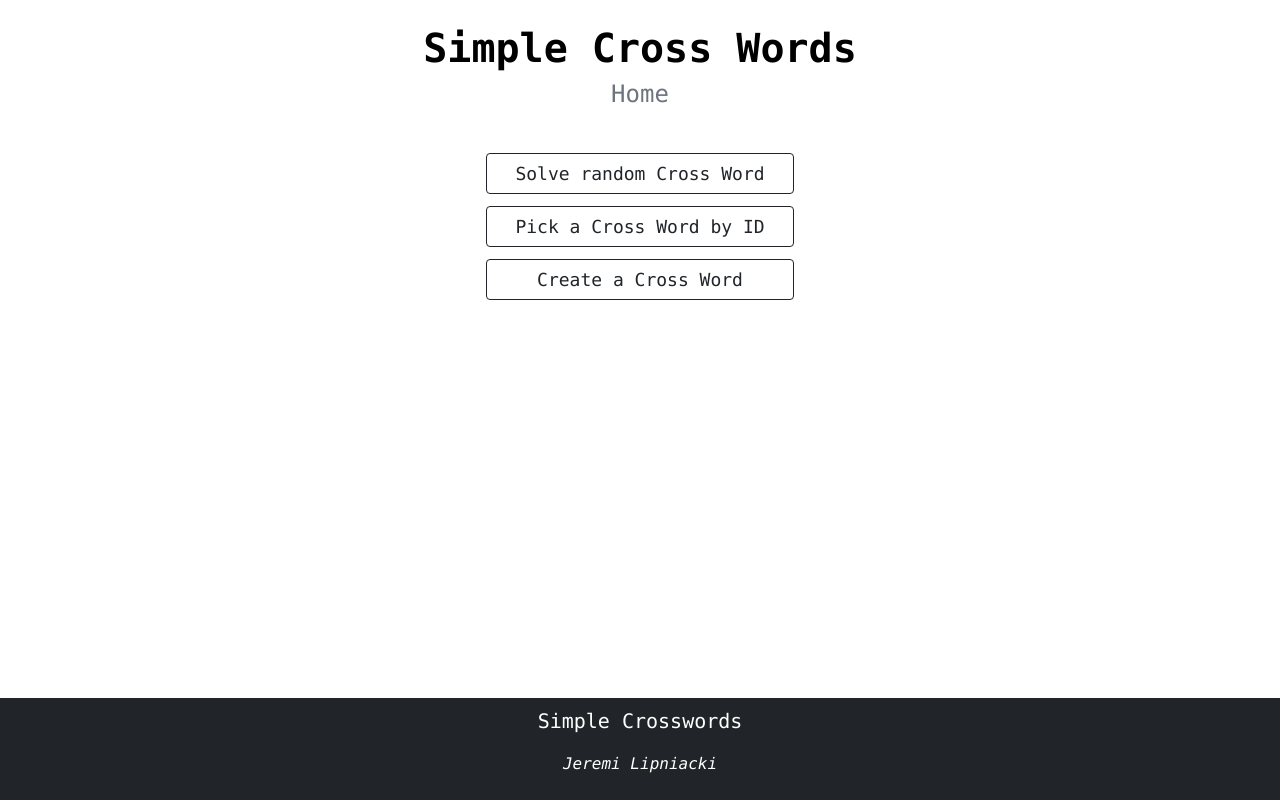
After one commit to JeremiJL/CrossWords, a Flask app: page /home in a window 1280 px wide. The commit adds this page. Run offline with Flask 3, Linux system fonts and the light colour scheme; some libraries are stand-ins or nearby versions.

Commit message:
html inheritance and new controller

```diff
--- a/controllers/controller.py
+++ b/controllers/controller.py
@@ -1,32 +1,54 @@
 from flask import Flask, render_template, request, redirect, url_for
-from repositories import repository
-from gameplay.brain import Brain
 
 app = Flask(__name__)
-brain = None
 
-@app.route('/')
-def get_home():
+
+@app.route('/home', methods=['GET'])
+def home():
     return render_template('home.html')
 
 
-@app.route("/pick", methods = ['POST', 'GET'])
-def get_pick():
+@app.route('/pick', methods=['GET', 'POST'])
+def pick():
     if request.method == 'GET':
         return render_template('pick.html')
     else:
-        puzzleId = request.form['puzzleId']
-        pass
-        # return redirect(url_for('get_game', pId=puzzleId))
+        game_code = request.form.get('game_code')
+        return redirect(url_for('game', code=game_code))
 
 
-# @app.route('/get_game/<pId>')
-# def get_game(pId):
-#     puzzle = service.get_puzzle(pId)
-#     brain = Brain(puzzle)
-#     return render_template('game.html', matrix = brain.logic_matrix)
+@app.route('/random', methods=['GET'])
+def random():
+    return redirect(url_for('game', code=1))
+
+
+@app.route('/game/<code>', methods=['GET', 'POST'])
+def game(code):
+    if request.method == 'GET':
+        return render_template('game.html', game_code=code)
+    else:
+        # handle logic
+        pass
+
+
+@app.route('/create', methods=['GET', 'POST'])
+def create():
+    if request.method == 'GET':
+        return render_template('create.html')
+    else:
+        # handle creation
+        return redirect(url_for('created'))
+
+
+@app.route('/created', methods=['GET'])
+def created():
+    return render_template('created.html')
+
+
+@app.route('/finish', methods=['GET'])
+def finish():
+    return render_template('finish.html')
 
 
 if __name__ == '__main__':
-    service.connect()
     app.run()
--- a/controllers/static/styles.css
+++ b/controllers/static/styles.css
@@ -2,6 +2,30 @@ body {
     font-family: Consolas, serif;
 }
 
+.btn {
+    font-size: large;
+}
+a {
+    color: black;
+    text-decoration: none;
+}
+
+a:hover {
+    color: var(--bs-green)
+}
+
+#signature {
+    font-style: italic;
+}
+
+h2 {
+    font-size: x-large;
+    color: var(--bs-secondary)
+}
+
+h1 {
+    font-weight: bold;
+}
 
 table {
     margin: auto;
--- /dev/null
+++ b/controllers/templates/base.html
@@ -0,0 +1,45 @@
+<!DOCTYPE html>
+<html lang="en">
+<head>
+    <meta charset="UTF-8">
+    <title>Cross Words</title>
+
+    <!-- bootstrap css and js  -->
+    <link href="../static/bootstrap/css/bootstrap.min.css" rel="stylesheet">
+    <script src="../static/bootstrap/js/bootstrap.bundle.js"></script>
+    <!--  custom css  -->
+    <link rel="stylesheet"  href="../static/styles.css">
+
+</head>
+<body class="d-flex flex-column min-vh-100">
+
+
+
+<header>
+    <div class="container-fluid d-flex mt-4 justify-content-center">
+        <a href="{{ url_for('home') }}"><h1>Simple Cross Words</h1></a>
+    </div>
+    <div class="container-fluid d-flex mb-4 justify-content-center">
+        <h2>{% block title %}{% endblock %}</h2>
+    </div>
+</header>
+
+
+<main>
+    {% block main %}{% endblock %}
+</main>
+
+<footer class="footer mt-auto bg-dark text-white py-2">
+    <div class="d-flex justify-content-center"><p class="lead">Simple Crosswords</p></div>
+    <div id="signature" class="d-flex justify-content-center"><p>Jeremi Lipniacki</p></div>
+</footer>
+
+</body>
+
+{#<script>#}
+{#    {%  block scripts %} {%  endblock %}#}
+{#</script>#}
+
+<script src="../static/scripts.js"></script>
+
+</html>
--- a/controllers/templates/home.html
+++ b/controllers/templates/home.html
@@ -1,37 +1,21 @@
-<!DOCTYPE html>
-<html lang="en">
-<head>
-    <meta charset="UTF-8">
-    <title>Cross Words</title>
+{% extends 'base.html' %}
 
-    <!-- bootstrap css and js  -->
-    <link href="../static/bootstrap/css/bootstrap.min.css" rel="stylesheet">
-    <script src="../static/bootstrap/js/bootstrap.bundle.js"></script>
-    <!--  custom css  -->
-    <link rel="stylesheet"  href="../static/styles.css">
+{%  block title %}Home{% endblock %}
 
-</head>
-<body>
-
-<div class="container-fluid d-flex mt-4 mb-5 justify-content-center">
-    <h1>Simple Cross Words</h1>
-</div>
-
-<div id="navigation" class="container-fluid mt-5 align-items-center">
+{% block main %}
+    <div id="navigation" class="container-fluid  my-2 align-items-center">
 
         <div class="container-fluid d-flex  my-1 justify-content-center">
-{#        <a href="{{ url_for('get_game') }}" class="btn btn-outline-dark my-1 w-25">Solve random Cross Word</a>#}
+            <a href="{{ url_for('random') }}" class="btn btn-outline-dark my-1 w-25">Solve random Cross Word</a>
         </div>
 
         <div class="container-fluid d-flex my-1 justify-content-center">
-        <a href="" class="btn btn-outline-dark my-1 w-25">Pick a Cross Word by ID</a>
+            <a href="{{ url_for('pick') }}" class="btn btn-outline-dark my-1 w-25">Pick a Cross Word by ID</a>
         </div>
 
         <div class="container-fluid d-flex my-1 justify-content-center">
-        <a href="" class="btn btn-outline-dark my-1 w-25">Create a Cross Word</a>
+            <a href="{{ url_for('create') }}" class="btn btn-outline-dark my-1 w-25">Create a Cross Word</a>
         </div>
 
     </div>
-
-</body>
-</html>
+{%  endblock %}
```
Also changed, not shown: controllers/templates/create.html (added, +7 -0 lines), controllers/templates/created.html (added, +7 -0 lines), controllers/templates/customize.html (added, +7 -0 lines), controllers/templates/finish.html (added, +7 -0 lines), controllers/templates/game.html (+8 -19 lines), controllers/templates/invalid.html (added, +7 -0 lines), controllers/templates/pick.html (+5 -19 lines), controllers/templates/random.html (added, +7 -0 lines). Lines whose indentation alone changed are shown as unchanged.
